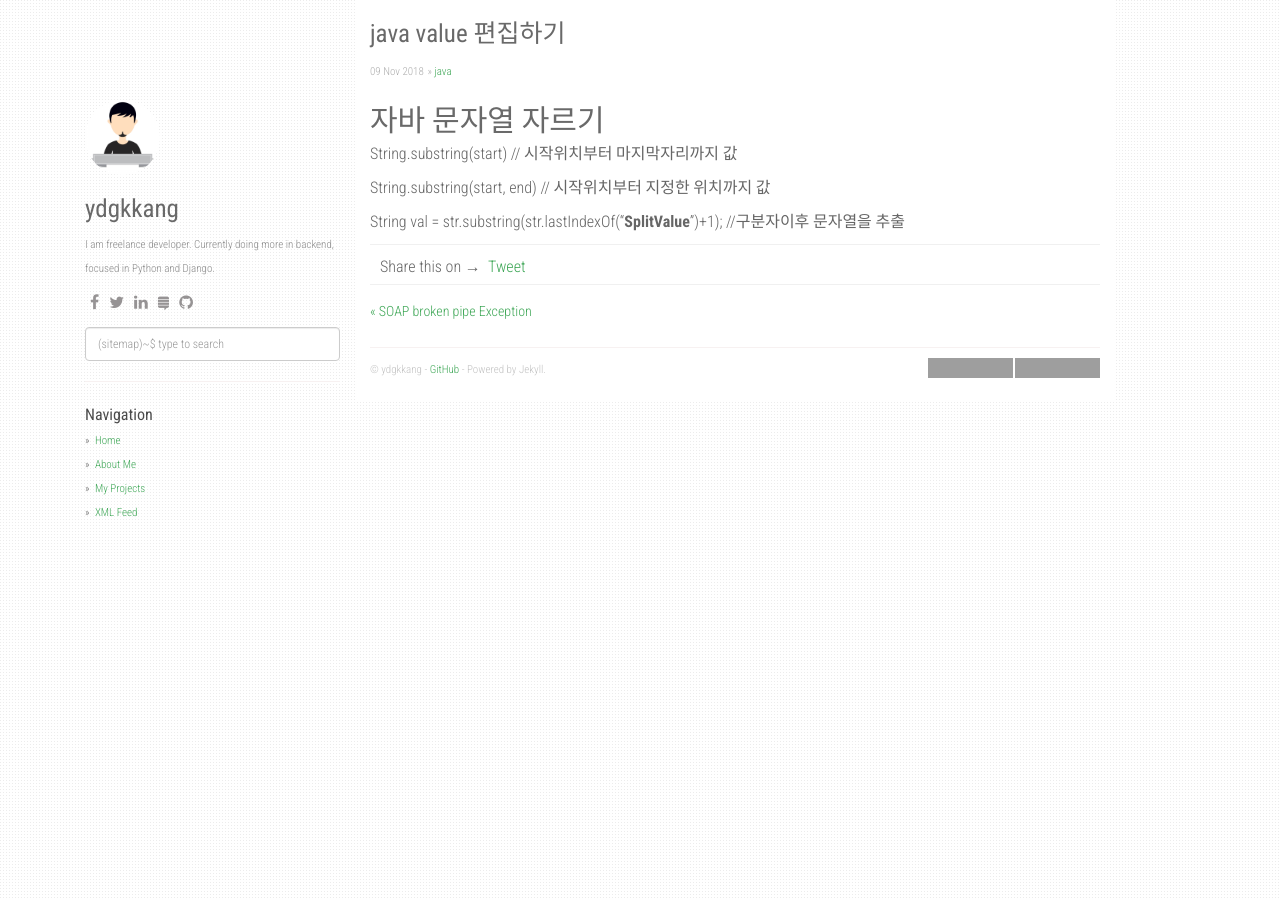
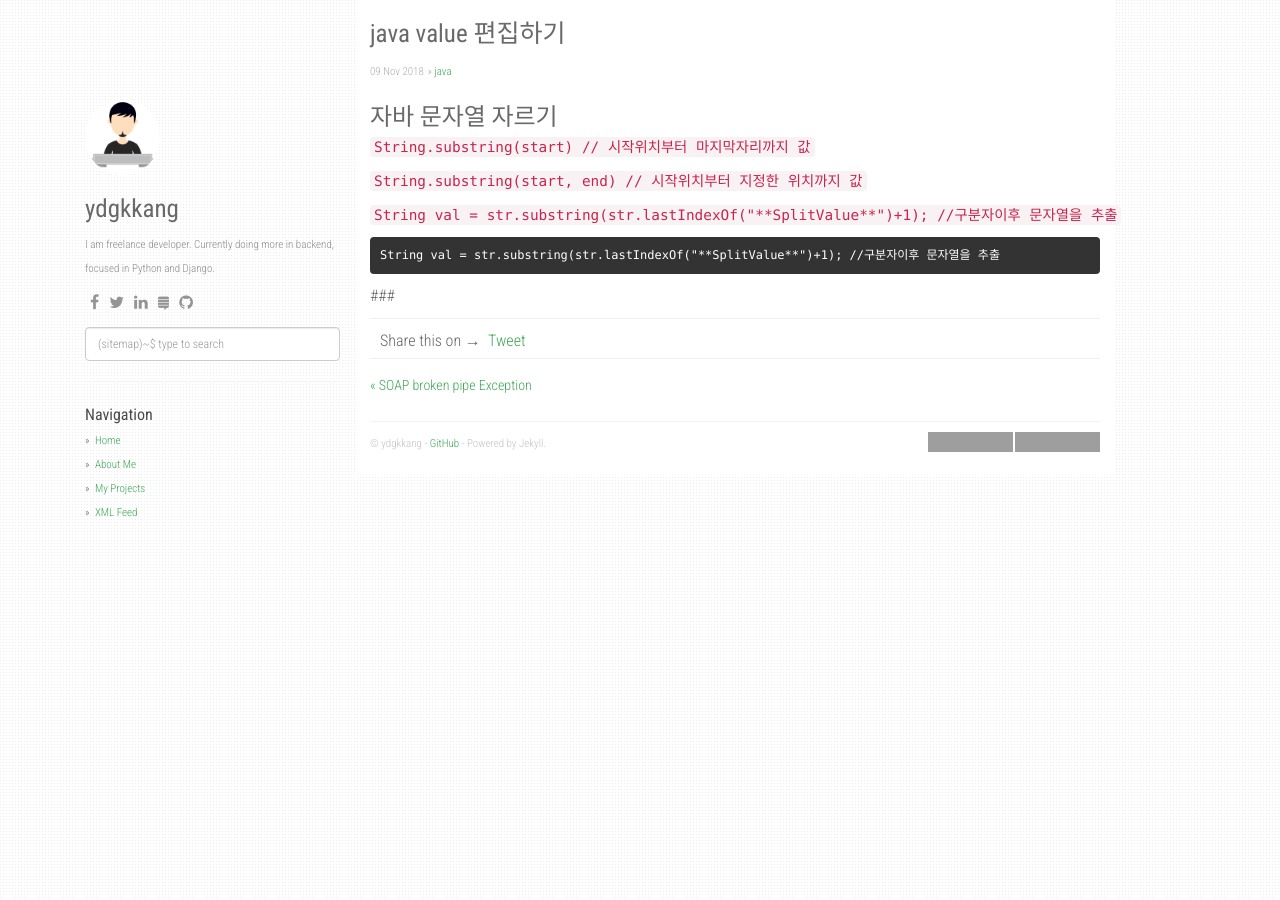
Before and after one commit to ydgkkang/ydgkkang.github.io, a Jekyll site: the page built from _posts/2018-11-09-java 문자열 편집하기.md, in a window 1280 px wide. Built offline with Jekyll 4.4.1, drawn with Linux system fonts in a browser that asks for light colours; nearby versions of some CDN libraries; comment, search, counter and statistics services are not loaded; grey boxes are pictures that could not be loaded.

Commit message:
Update 2018-11-09-java 문자열 편집하기.md

```diff
--- a/_posts/2018-11-09-java 문자열 편집하기.md
+++ b/_posts/2018-11-09-java 문자열 편집하기.md
@@ -4,10 +4,15 @@ title:  "java value 편집하기"
 date:   2018-11-09 18:34:10 +0700
 categories: [java]
 ---
-## 자바 문자열 자르기
+### 자바 문자열 자르기
 
-String.substring(start) // 시작위치부터 마지막자리까지 값
+<code>String.substring(start) // 시작위치부터 마지막자리까지 값  </code>
 
-String.substring(start, end) // 시작위치부터 지정한 위치까지 값
+<code>String.substring(start, end) // 시작위치부터 지정한 위치까지 값  </code>
 
-String val = str.substring(str.lastIndexOf("**SplitValue**")+1); //구분자이후 문자열을 추출
+<code>String val = str.substring(str.lastIndexOf("**SplitValue**")+1); //구분자이후 문자열을 추출  </code>
+
+<pre>String val = str.substring(str.lastIndexOf("**SplitValue**")+1); //구분자이후 문자열을 추출
+</pre>
+
+###
```
